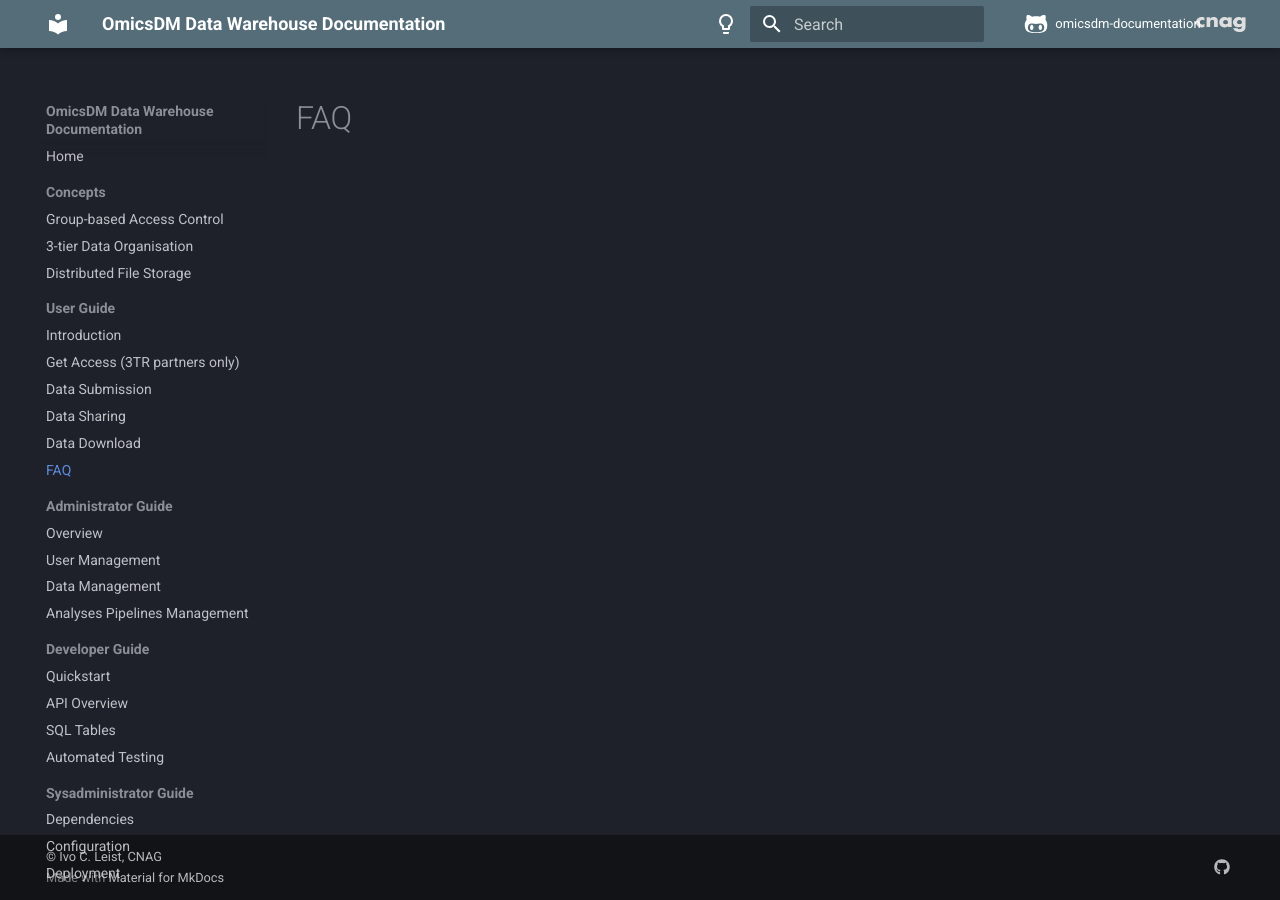
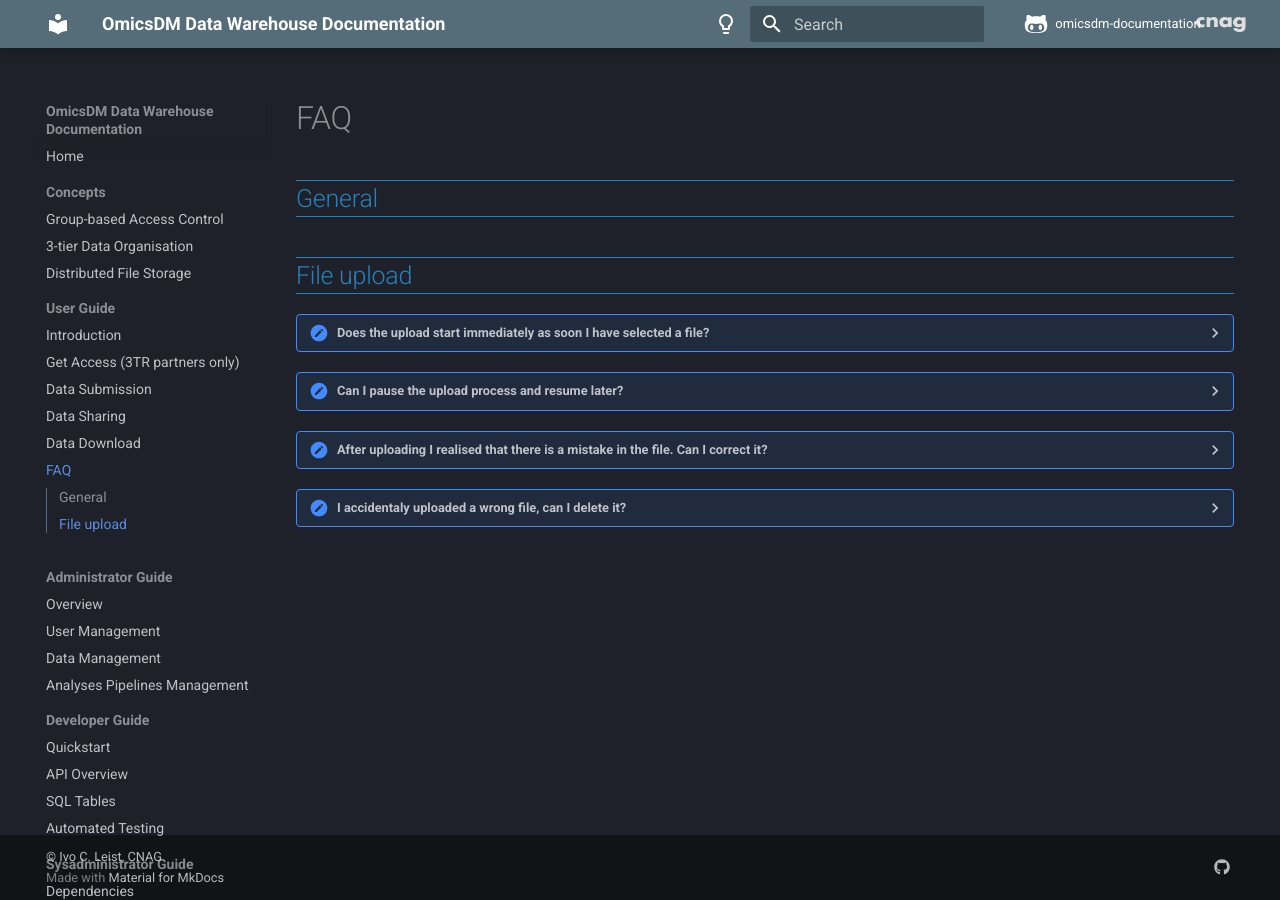
Before and after one commit to CNAG-Biomedical-Informatics/omicsdm-documentation, an MkDocs documentation site: the page built from docs/content/user-guide/faq.md, in a window 1280 px wide. Built offline with MkDocs 1.6.1 and Material for MkDocs 9.7.7, drawn with Linux system fonts in a browser that asks for light colours; comment, search, counter and statistics services are not loaded; some of the changed lines change nothing that is shown.

Commit message:
added file upload faq

```diff
--- a/docs/content/user-guide/faq.md
+++ b/docs/content/user-guide/faq.md
@@ -1 +1,29 @@
 # FAQ
+
+## General
+
+## File upload
+
+??? faq "Does the upload start immediately as soon I have selected a file?"
+
+    Eventhough it looks like the upload has started, the files are not uploaded until you click on "SUBMIT".
+
+    ##### last change 2024-12-08 by Ivo Leist [:fontawesome-brands-github:](https://github.com/IvoLeist)
+
+??? faq "Can I pause the upload process and resume later?"
+
+    No, the upload process is not resumable. If you e.g. close the browser tab, the upload process is interrupted and you have to start over.
+
+    ##### last change 2024-12-08 by Ivo Leist [:fontawesome-brands-github:](https://github.com/IvoLeist)
+
+??? faq "After uploading I realised that there is a mistake in the file. Can I correct it?"
+
+    No, you cannot overwite the uploaded file. Best is to upload the again with the correct data making sure it has the same name as the original file. The system will automatically version the file. To avoid confusion, you can mark the original file as "deleted" so the users only have access to the correct file.
+
+    ##### last change 2024-12-08 by Ivo Leist [:fontawesome-brands-github:](https://github.com/IvoLeist)
+
+??? faq "I accidentaly uploaded a wrong file, can I delete it?"
+
+    No, you cannot delete any uploaded file (refer to [File deletion](../../concepts/distributed-file-storage/#file-deletion)). Best is to mark the file as "deleted" so no one can access it. If the file contains sensitive data, please explain the situation in an email to the helpdesk.
+
+    ##### last change 2024-12-08 by Ivo Leist [:fontawesome-brands-github:](https://github.com/IvoLeist)
```
